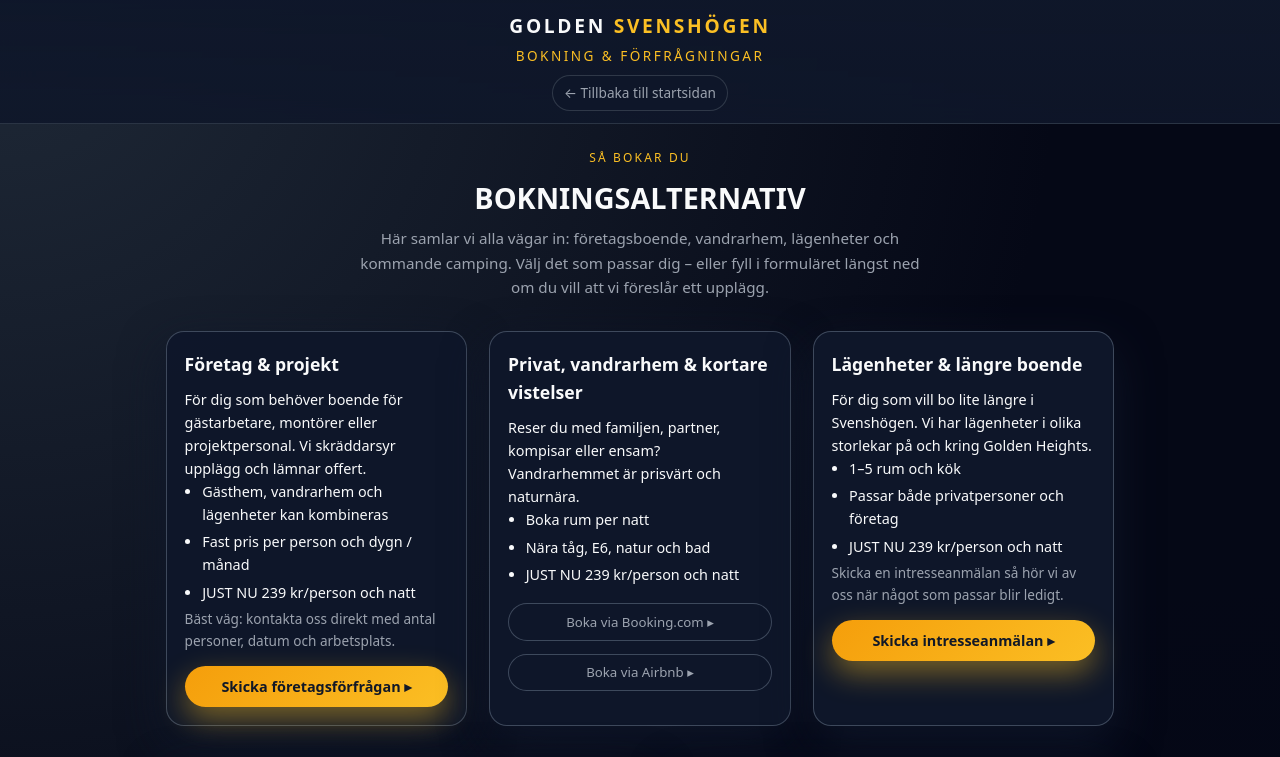
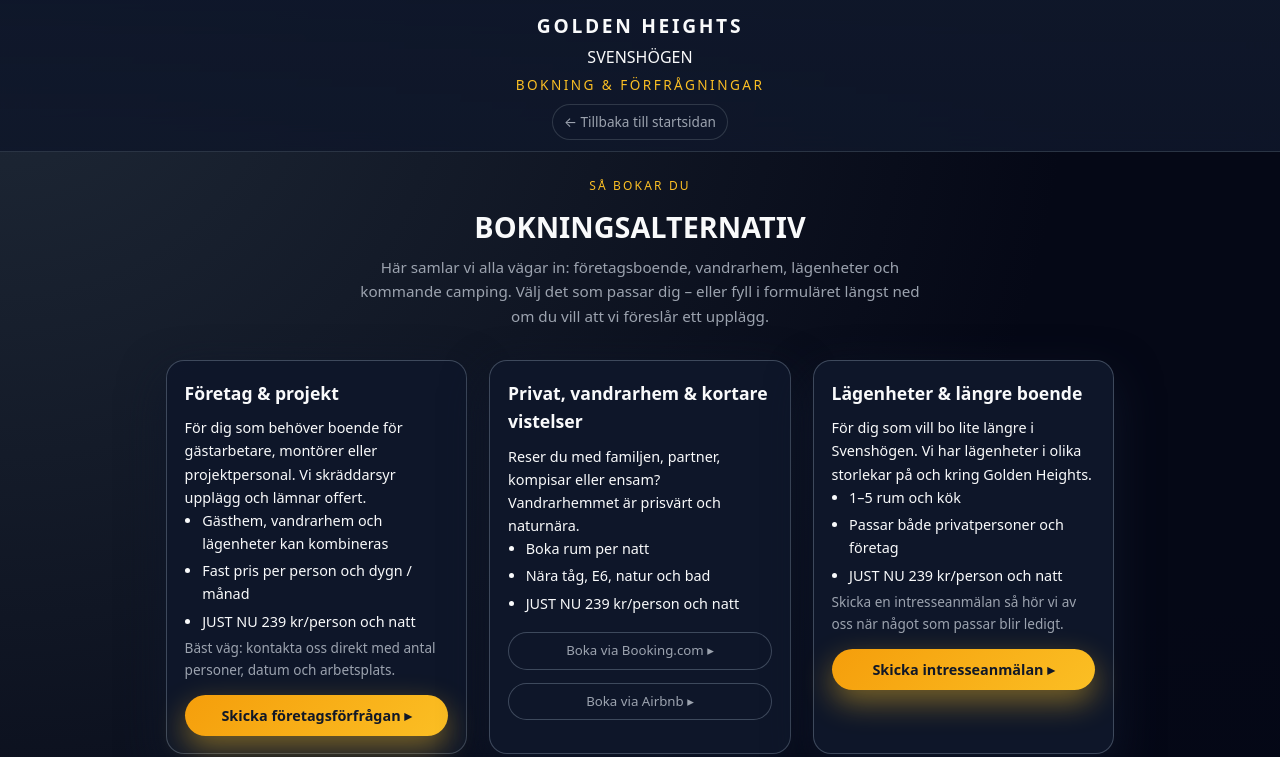
Before and after one commit to Veridoc-ops/hemsida, a plain HTML site: page bokning.html in a window 1280 px wide. Shown: the top 757 px of the page. Drawn offline with Linux system fonts and the light colour scheme.

Commit message:
Update logo text in bokning.html

```diff
--- a/bokning.html
+++ b/bokning.html
@@ -263,7 +263,8 @@
 <body>
 <header>
     <div class="nav-inner">
-        <div class="logo">GOLDEN <span>Svenshögen</span></div>
+        <div class="logo">GOLDEN Heights </div>
+        <span>SVENSHÖGEN</span>
         <div class="logo-sub">Bokning & förfrågningar</div>
         <a href="index.html" class="back-link">← Tillbaka till startsidan</a>
     </div>
```
